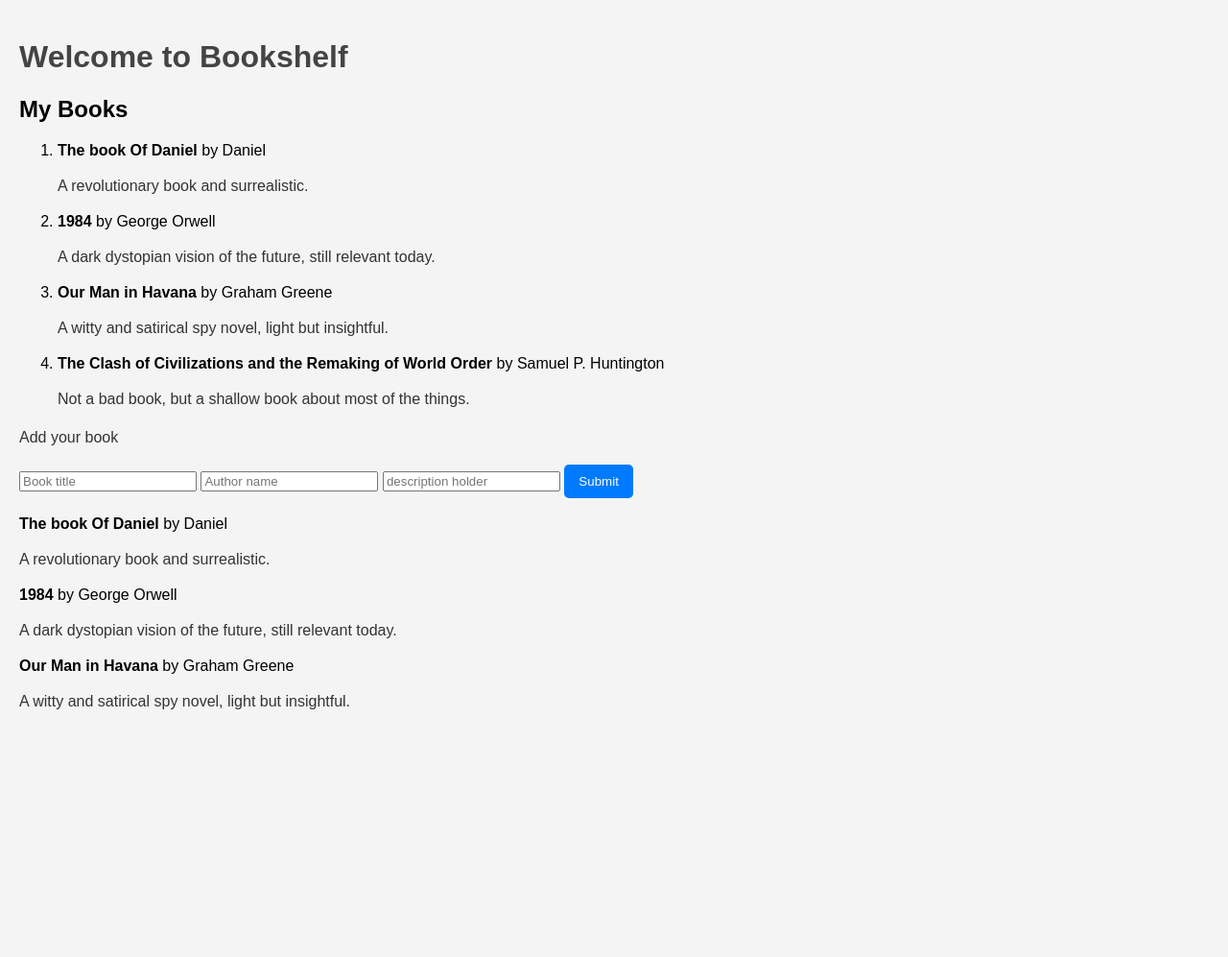
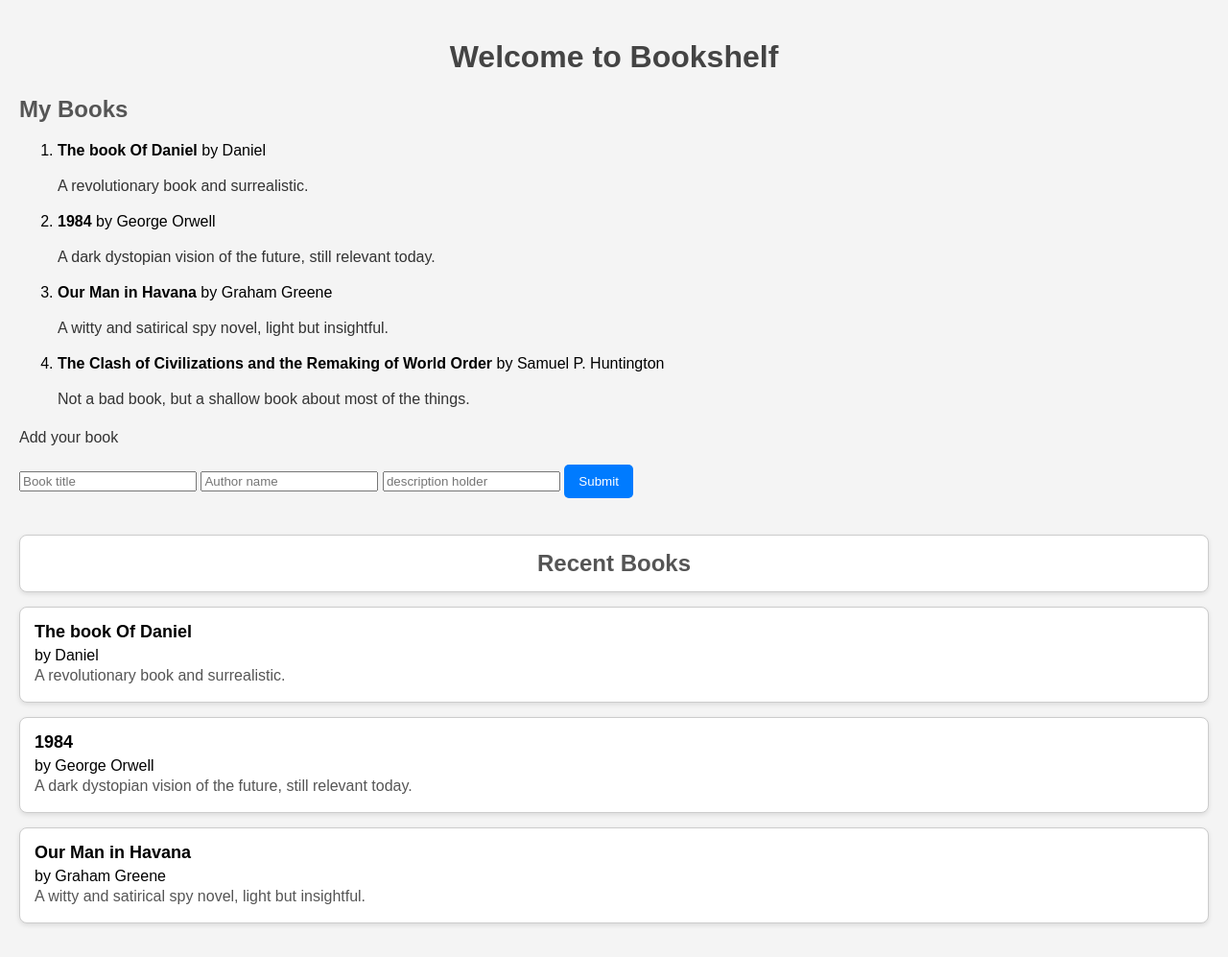
Before and after one commit to Daniel-7733/bookshelf, a Flask app: page / in a window 1280 px wide. Shown: the whole page at 96% size. Before the commit the page ends 739 px from the top, so only its background shows below. Run offline with Flask 3, Linux system fonts and the light colour scheme.

Commit message:
adding box to css

```diff
--- a/static/css/style.css
+++ b/static/css/style.css
@@ -7,12 +7,57 @@ body {
 
 h1 {
     color: #444;
+    text-align: center;
+}
+
+h2 {
+    color: #555;
+    margin-top: 20px;
+}
+
+#recent-books {
+    color: #555;
+    text-align: center;
+    margin-top: 20px;
+    background-color: #fff;          /* white background */
+    border: 1px solid #ccc;          /* light border */
+    border-radius: 8px;              /* rounded corners */
+    padding: 15px;                   /* space inside */
+    margin-bottom: 15px;             /* space between boxes */
+    box-shadow: 0 2px 5px rgba(0,0,0,0.1);  /* light shadow */
 }
 
 p {
     color: #333;
     line-height: 1.5;
 }
+
+#intro {
+    font-style: italic;
+    color: #666;
+    border: 1px solid #0056b3;
+}
+
+.book-box {
+  background-color: #fff;          /* white background */
+  border: 1px solid #ccc;          /* light border */
+  border-radius: 8px;              /* rounded corners */
+  padding: 15px;                   /* space inside */
+  margin-bottom: 15px;             /* space between boxes */
+  box-shadow: 0 2px 5px rgba(0,0,0,0.1);  /* light shadow */
+}
+
+.book-box strong {
+  display: block;                  /* title on its own line */
+  font-size: 18px;
+  margin-bottom: 5px;
+}
+
+.book-box .intro {
+  color: #555;
+  margin: 0;
+}
+
 
 button {
     background-color: #007bff;
--- a/templates/index.html
+++ b/templates/index.html
@@ -46,11 +46,14 @@
             <br>
 
             <!--- This section will display 3 recent added books (Title, Name, Description) --->
+            <h2 id="recent-books">Recent Books</h2>
                 {% for book in book_list[:3] %}
-                    <strong>{{ book.book_name }}</strong> by {{ book.author_name }}
-                    <p>{{ book.reader_description }}</p>
+                    <div class="book-box">
+                        <strong>{{ book.book_name }}</strong> by {{ book.author_name }}
+                        <p class="intro">{{ book.reader_description }}</p>
+                    </div>
                 {% else %}
-                    No books yet.
+                    <p>No books yet.</p>
                 {% endfor %}
         </body>
 </html>
```
